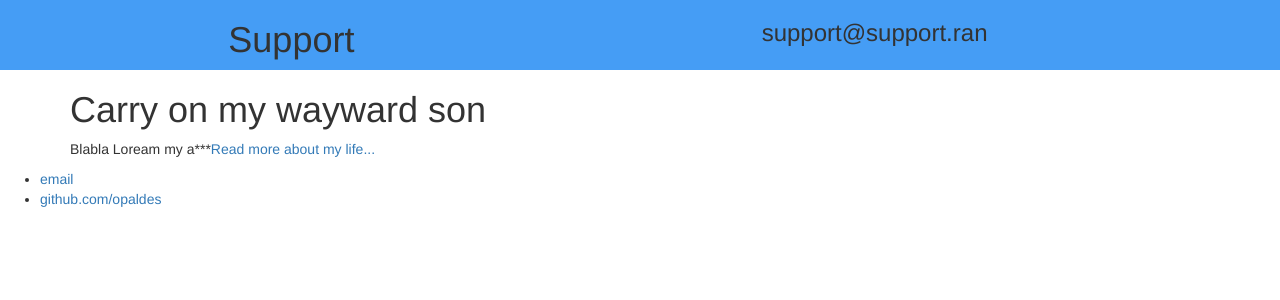
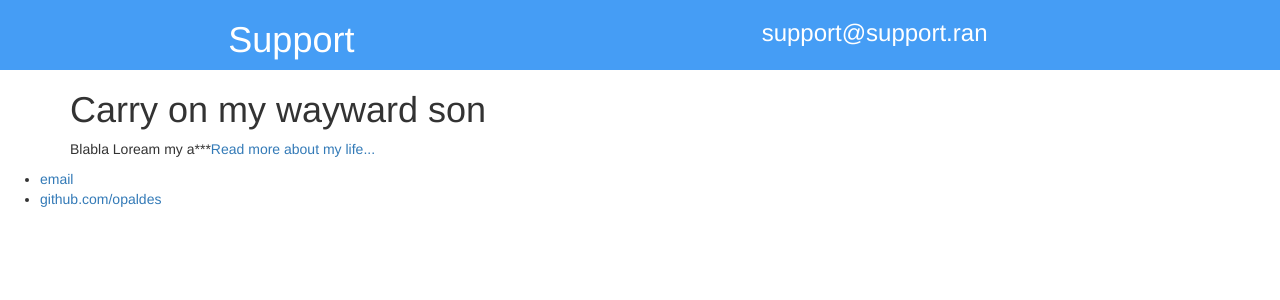
Before and after one commit to jeremy-seipelt/opaldes.github.io, a Jekyll site: the page built from index.html, in a window 1280 px wide. Shown: the top 300 px of the page. Built offline with Jekyll 4.4.1, drawn with Linux system fonts in a browser that asks for light colours.

Commit message:
Update main.css

```diff
--- a/css/main.css
+++ b/css/main.css
@@ -1,4 +1,4 @@
 .header {
   background-color:#459df5;
-  color:FFFFFF;
+  color:#FFFFFF;
 }
```
